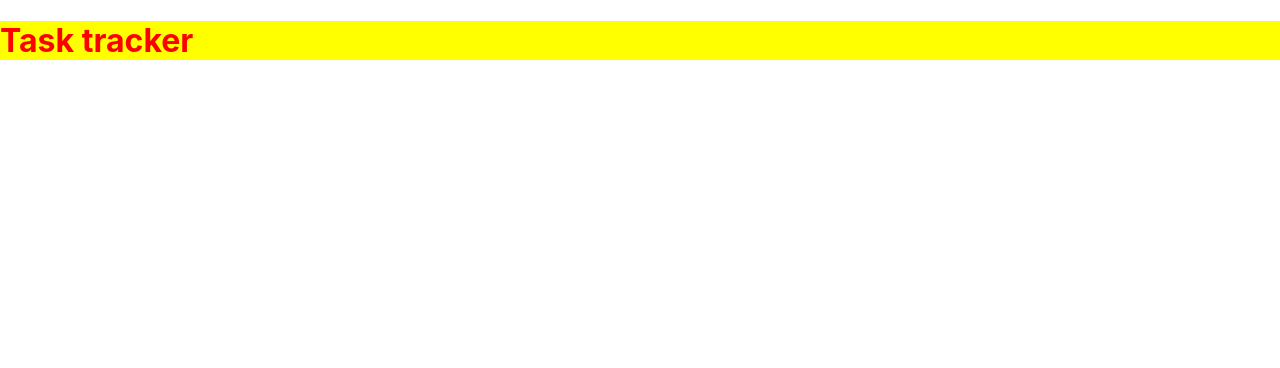
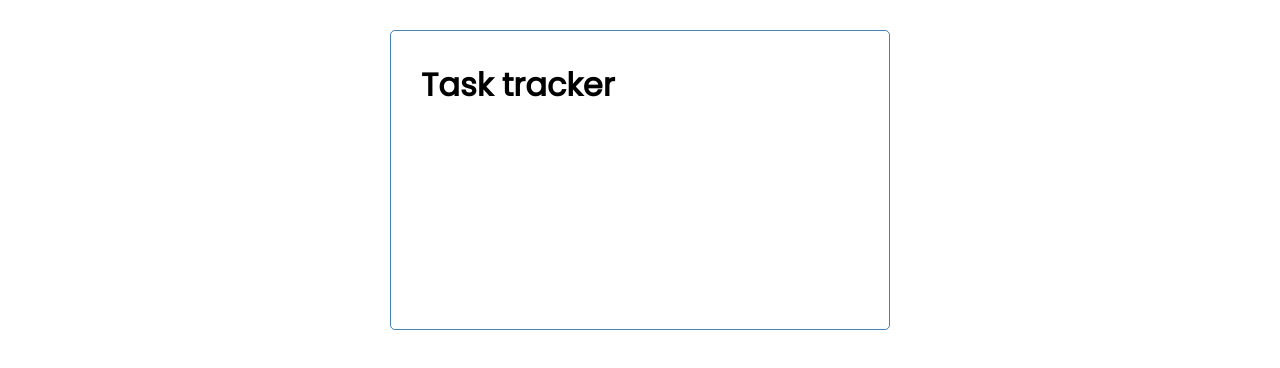
Before and after one commit to pendi-qibee/react-course-task-tracker, a React (Create React App) app: page / in a window 1280 px wide. Shown: the top 368 px of the page. Built offline with nearby package versions, Linux system fonts and the light colour scheme.

Commit message:
copy css from brad repository to index.css

```diff
--- a/src/components/Header.js
+++ b/src/components/Header.js
@@ -3,7 +3,7 @@
 const Header = ({ title }) => {
   return (
     <header>
-      <h1 style={headingStyle}>{title}</h1>
+      <h1>{title}</h1>
     </header>
   );
 };
@@ -14,11 +14,6 @@
 
 Header.propTypes = {
   title: PropTypes.string.isRequired,
-};
-
-const headingStyle = {
-  color: "red",
-  backgroundColor: "yellow",
-};
+}
 
 export default Header;
--- a/src/index.css
+++ b/src/index.css
@@ -1,13 +1,112 @@
-body {
+@import url('https://fonts.googleapis.com/css2?family=Poppins:wght@300;400&display=swap');
+
+* {
+  box-sizing: border-box;
   margin: 0;
-  font-family: -apple-system, BlinkMacSystemFont, 'Segoe UI', 'Roboto', 'Oxygen',
-    'Ubuntu', 'Cantarell', 'Fira Sans', 'Droid Sans', 'Helvetica Neue',
-    sans-serif;
-  -webkit-font-smoothing: antialiased;
-  -moz-osx-font-smoothing: grayscale;
+  padding: 0;
 }
 
-code {
-  font-family: source-code-pro, Menlo, Monaco, Consolas, 'Courier New',
-    monospace;
+body {
+  font-family: 'Poppins', sans-serif;
 }
+
+.container {
+  max-width: 500px;
+  margin: 30px auto;
+  overflow: auto;
+  min-height: 300px;
+  border: 1px solid steelblue;
+  padding: 30px;
+  border-radius: 5px;
+}
+
+.header {
+  display: flex;
+  justify-content: space-between;
+  align-items: center;
+  margin-bottom: 20px;
+}
+
+.btn {
+  display: inline-block;
+  background: #000;
+  color: #fff;
+  border: none;
+  padding: 10px 20px;
+  margin: 5px;
+  border-radius: 5px;
+  cursor: pointer;
+  text-decoration: none;
+  font-size: 15px;
+  font-family: inherit;
+}
+
+.btn:focus {
+  outline: none;
+}
+
+.btn:active {
+  transform: scale(0.98);
+}
+
+.btn-block {
+  display: block;
+  width: 100%;
+}
+
+.task {
+  background: #f4f4f4;
+  margin: 5px;
+  padding: 10px 20px;
+  cursor: pointer;
+}
+
+.task.reminder {
+  border-left: 5px solid green;
+}
+
+.task h3 {
+  display: flex;
+  align-items: center;
+  justify-content: space-between;
+}
+
+.add-form {
+  margin-bottom: 40px;
+}
+
+.form-control {
+  margin: 20px 0;
+}
+
+.form-control label {
+  display: block;
+}
+
+.form-control input {
+  width: 100%;
+  height: 40px;
+  margin: 5px;
+  padding: 3px 7px;
+  font-size: 17px;
+}
+
+.form-control-check {
+  display: flex;
+  align-items: center;
+  justify-content: space-between;
+}
+
+.form-control-check label {
+  flex: 1;
+}
+
+.form-control-check input {
+  flex: 2;
+  height: 20px;
+}
+
+footer {
+  margin-top: 30px;
+  text-align: center;
+}
```
